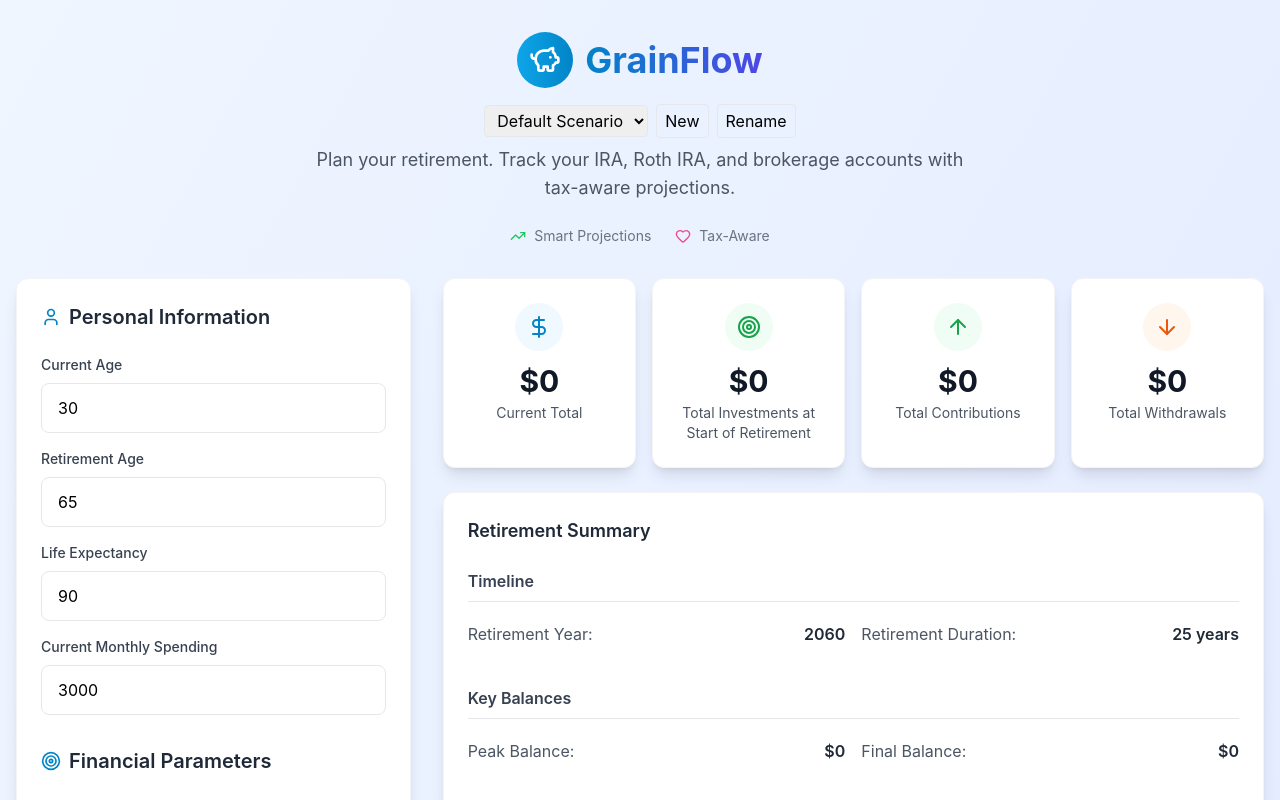
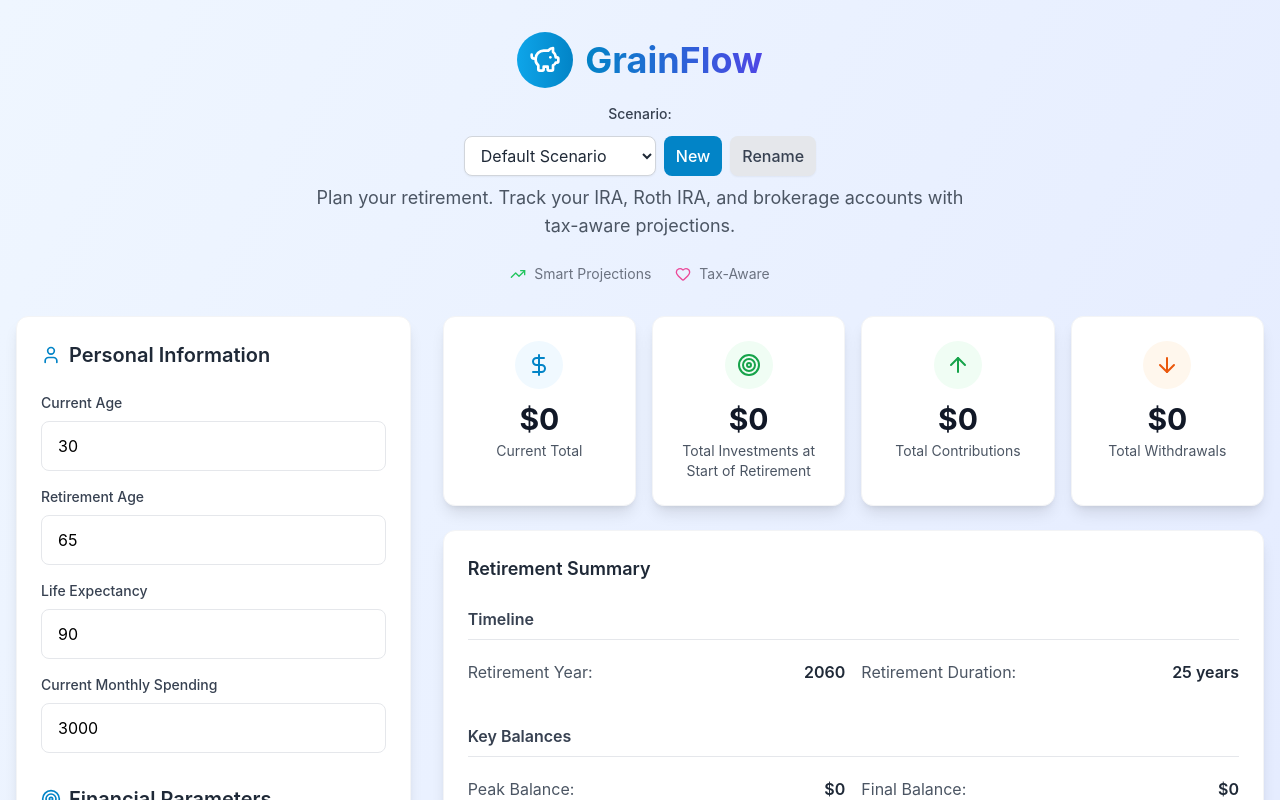
Before and after one commit to trevorlitsey/grainflow, a React (Vite) app: page / in a window 1280 px wide. Shown: the top 800 px of the page. Built offline with nearby package versions, Linux system fonts and the light colour scheme.

Commit message:
button styles

```diff
--- a/src/components/ScenarioManagerDropdown.tsx
+++ b/src/components/ScenarioManagerDropdown.tsx
@@ -61,11 +61,20 @@ const ScenarioManagerDropdown: React.FC = () => {
   };
 
   return (
-    <div className="flex items-center gap-2">
+    <div className="w-full flex justify-center">
+      <div className="flex flex-col items-center gap-2 w-full max-w-md">
+        <label
+          className="text-sm font-medium text-gray-700 mb-1"
+          htmlFor="scenario-select"
+        >
+          Scenario:
+        </label>
+        <div className="flex items-center gap-2 w-full justify-center">
           <select
+            id="scenario-select"
             value={currentId || ""}
             onChange={handleSwitch}
-        className="border rounded px-2 py-1"
+            className="border border-gray-300 rounded-lg px-3 py-2 bg-white shadow-sm focus:outline-none focus:ring-2 focus:ring-primary-400 focus:border-primary-400 transition w-48 text-gray-800"
           >
             {scenarios.map((s) => (
               <option key={s.id} value={s.id}>
@@ -73,21 +82,32 @@ const ScenarioManagerDropdown: React.FC = () => {
               </option>
             ))}
           </select>
-      <button onClick={handleNew} className="px-2 py-1 border rounded">
+          <button
+            onClick={handleNew}
+            className="btn-primary px-3 py-2"
+            title="Create new scenario"
+          >
             New
           </button>
-      <button onClick={handleRename} className="px-2 py-1 border rounded">
+          <button
+            onClick={handleRename}
+            className="px-3 py-2 rounded-lg bg-gray-200 text-gray-700 hover:bg-gray-300 transition font-medium shadow-sm focus:outline-none focus:ring-2 focus:ring-primary-400"
+            title="Rename scenario"
+          >
             Rename
           </button>
           {scenarios.length > 1 && (
             <button
               onClick={handleDelete}
-          className="px-2 py-1 border rounded text-red-600"
+              className="px-3 py-2 rounded-lg bg-red-100 text-red-700 hover:bg-red-200 transition font-medium shadow-sm focus:outline-none focus:ring-2 focus:ring-red-300"
+              title="Delete scenario"
             >
               Delete
             </button>
           )}
         </div>
+      </div>
+    </div>
   );
 };
 
```
Lines whose indentation alone changed are shown as unchanged.
